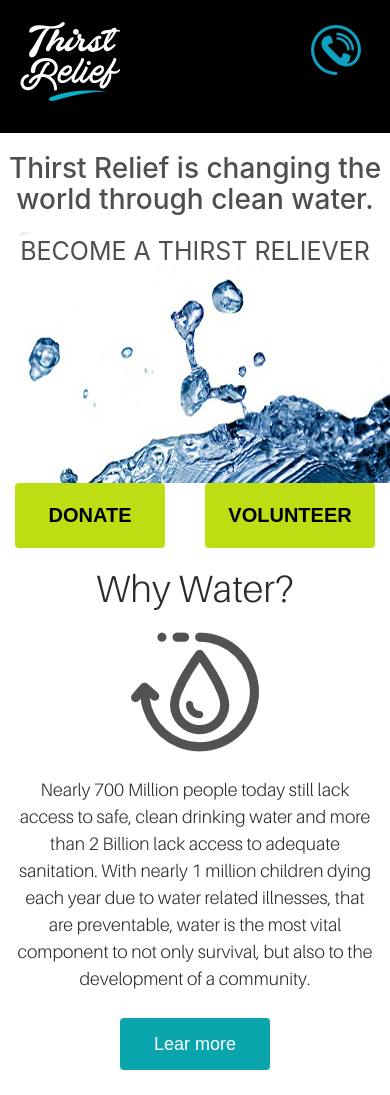
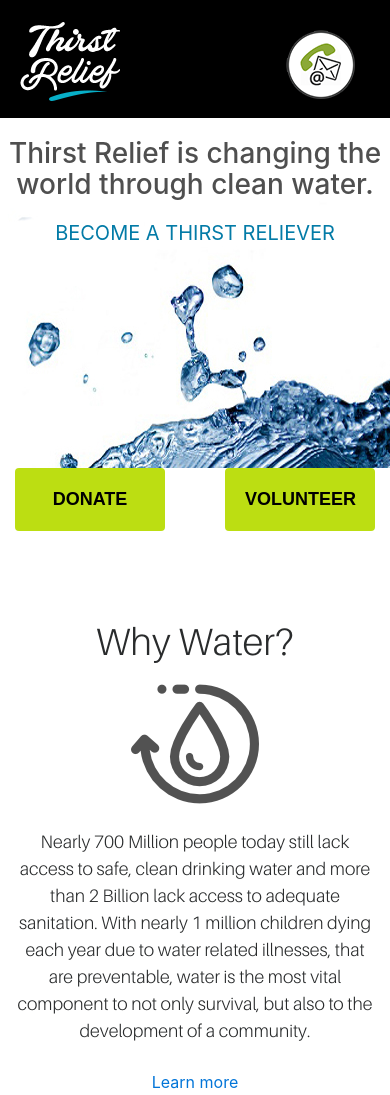
Before and after one commit to Creative-Designs/New_ngo_webpage, a plain HTML site: page index.html in a window 390 px wide. Shown: the top 1095 px of the page. Drawn offline with nearby package versions, Linux system fonts and the light colour scheme; a script that the page names is missing.

Commit message:
changes
changes

```diff
--- a/index.html
+++ b/index.html
@@ -28,7 +28,10 @@
 
 
 	<button class="navbar-toggler navbar-toggler-right" type="button" data-toggle="collapse" data-target="#navbarNav" aria-controls="navbarNav" aria-expanded="false" aria-label="Toggle navigation">
-	<a href="#contact"><img src="img/phone-contact.png" class="img-responsive call_icon"></a>
+	<a href="#contact">
+	<img src="img/contact-us-phone-icon-01.png" class="img-responsive call_icon">
+
+	</a>
 
   	</button>
   	<div class="collapse navbar-collapse elarning_style" id="navbarNav">
@@ -59,7 +62,7 @@
 </nav>
 <!-- banner part-->
 <div class="container-fluid container-my">
-	<div class="banner_part">
+	<div class="banner_part mx-auto d-block">
 		<h1 class="text-grey text-center banner_head">Thirst Relief is changing the world through clean water.</h1>
 		<p class="banner_para text-grey text-center">BECOME A THIRST RELIEVER</p>
 
@@ -87,7 +90,7 @@
 			<img src="img/water.png" class="img-responsive mx-auto d-block">
 			<p class="why_para">Nearly 700 Million people today still lack access to safe, clean drinking water and more than 2 Billion lack access to adequate sanitation. With nearly 1 million children dying each year due to water related illnesses, that are preventable, water is the most vital component to not only survival, but also to the development of a community.</p>
 			<div class="text-center">
-			<button class="btn btn-info learn-btn">Lear more</button>
+			<a href="#">Learn more</a>
 			</div>
 
 		</div>
--- a/style.css
+++ b/style.css
@@ -39,9 +39,11 @@
 }
 /*=====================banner part==============*/
 .banner_part{
-	background:url('img/water-1363440165HGc.jpg')repeat-x;
+	background:url('img/water-1363440165HGc.jpg')no-repeat;
 	min-height:400px;
 	position:relative;
+
+
 }
 .container-my{
 	padding-right:0;
@@ -60,19 +62,20 @@
 .donate_btn_two{
 	background:#BCDE12;
 	border:none;
-	border-radius:0;
+	border-radius:6px;
 	padding:20px;
-	width:200px;
+	width:160px;
 	font-size:20px;
 	color:#000;
 	font-weight:bold;
+	margin:0 40px 0 0;
 }
 .donate_btn_two1{
 	background:#BCDE12;
 	border:none;
-	border-radius:0;
+	border-radius:6px;
 	padding:20px;
-	width:180px;
+	width:160px;
 	font-size:20px;
 	color:#000;
 	font-weight:bold;
@@ -81,7 +84,7 @@
 /*===================why part================*/
 .why_head{
 	font-size:38px;
-	padding:20px 0 10px 0;
+	padding:90px 0 10px 0;
 	font-family:'head_font';
 	text-align:center!important;
 
@@ -221,7 +224,7 @@ ul{
 	.blue_logo_part{
 	background:#000000;
 	border-radius:0;
-	padding:10px 30px 15px 20px;
+	padding:10px 30px 0 20px;
 }
 .logo_text{
 	color:#fff;
@@ -242,7 +245,7 @@ ul{
 }
 .why_head{
 	font-size:38px;
-	padding:20px 0 10px 0!important;
+	padding:90px 0 10px 0!important;
 	font-family:'head_font';
 	text-align:center!important;
 
@@ -265,8 +268,8 @@ ul{
 	position:relative;
 }
 .banner_para{
-	font-size:25px;
-	color:#4F4F4F;
+	font-size:20px;
+	color:#037ba7;
 }
 .banner_head{
 	color:#4F4F4F;
@@ -280,18 +283,19 @@ ul{
 	border-radius:4px;
 	padding:20px;
 	width:150px;
-	font-size:20px;
+	font-size:18px;
 	color:#000;
 	font-weight:bold;
 	float:left;
+	margin:0!important;
 }
 .donate_btn_two1{
 	background:#BCDE12;
 	border:none;
 	border-radius:4px;
 	padding:20px;
-	width:170px;
-	font-size:20px;
+	width:150px;
+	font-size:18px;
 	color:#000;
 	font-weight:bold;
 	float:right;
```
Also changed, not shown: img/contact-us-phone-icon-01.png (added), img/contact_one.png (added), img/water-1363440165HGc.jpg.
